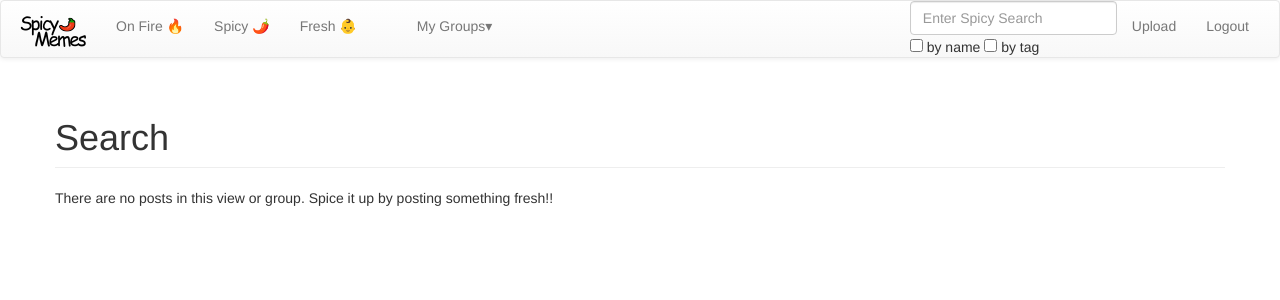
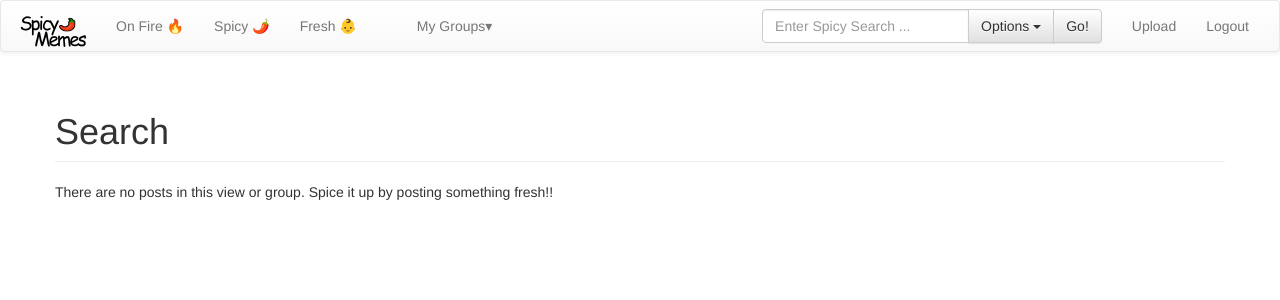
Before and after one commit to spicy-memes17/enterprise-memes, a Django app: page /spicy_memes/search in a window 1280 px wide. Shown: the top 300 px of the page. Run offline with Django 3.2, Linux system fonts and the light colour scheme; data that the repository does not hold is empty; some libraries are stand-ins or nearby versions.

Commit message:
caros better search bar

```diff
--- a/spicy_memes/templates/content.html
+++ b/spicy_memes/templates/content.html
@@ -7,9 +7,10 @@
     <meta charset="UTF-8">
     <title>Spicy Memes</title>
         <!-- Bootstrap -->
-        <link rel="stylesheet" href="//maxcdn.bootstrapcdn.com/bootstrap/3.3.7/css/bootstrap.min.css">
-        <link rel="stylesheet" href="//maxcdn.bootstrapcdn.com/bootstrap/3.3.7/css/bootstrap-theme.min.css">
+        <link rel="stylesheet" href="https://maxcdn.bootstrapcdn.com/bootstrap/3.3.7/css/bootstrap.min.css">
+        <link rel="stylesheet" href="https://maxcdn.bootstrapcdn.com/bootstrap/3.3.7/css/bootstrap-theme.min.css">
         <script src="https://ajax.googleapis.com/ajax/libs/jquery/3.2.1/jquery.min.js"></script>
+        <script src="https://maxcdn.bootstrapcdn.com/bootstrap/3.3.7/js/bootstrap.min.js"></script>
         <link rel="stylesheet" href="{% static 'spicy_memes.css' %}">
         <link rel="stylesheet" href="{% static 'buttons.css' %}">
 
--- a/spicy_memes/templates/nav.html
+++ b/spicy_memes/templates/nav.html
@@ -37,17 +37,27 @@
             </li>
         </ul>
         <ul class="nav navbar-nav navbar-right">
-			<li>
-				<form method= "GET" action="{% url 'spicy_memes:search' %}">
-					<input class="form-control" type="text" name="search_term" placeholder="Enter Spicy Search"/>
-					<input type="checkbox" name="by_name"> by name </input>
-					<input type="checkbox" name="by_tag"> by tag </input>
-				</form>
-			</li>
             <li {% if active == "uploadFile" %} class="active" {% endif %}><a href="{% url 'spicy_memes:uploadFile' %}">Upload</a></li>
             <li><a href="/spicy_memes/logout">Logout</a></li>
             <!--<button action="upload">Upload</button>-->
         </ul>
+        <form method="GET" action="{% url 'spicy_memes:search' %}" class="navbar-form navbar-right">
+            <div class="input-group" >
+                <input type="text" class="form-control" onkeydown="if (event.keyCode == 13) { this.form.submit(); return false; }" name="search_term" placeholder="Enter Spicy Search ..."/>
+                <div class="input-group-btn">
+                    <div class="btn-group">
+                        <button role="button" class="btn btn-default dropdown-toggle" data-toggle="dropdown" aria-haspopup="true" aria-expanded="false">Options <span class="caret"></span></button>
+                        <ul class="dropdown-menu dropdown-menu-right" role="menu">
+                            <li><a href="#"><strong>Filter only: </strong></a></li>
+                            <li role="separator" class="divider"></li>
+                            <li><a href="#"><input type="checkbox" name="by_name"/> by name</a></li>
+                            <li><a href="#"><input type="checkbox" name="by_tag"/> by tag</a></li>
+                        </ul>
+                    </div>
+                    <button class="btn btn-default" type="submit">Go!</button>
+                </div>
+            </div>
+        </form>
     </div>
 </div>
 </nav>
--- a/spicy_memes/views.py
+++ b/spicy_memes/views.py
@@ -281,7 +281,12 @@ def search(request):
             by_name = searchform.cleaned_data.get('by_name')
             both_false = not (by_tags or by_name)
             for term in search_terms:   #we sort by tags if the tag selection is true or neither is set (default)
-                if both_false or by_tags:
+                term = term.strip()
+                if both_false:
+                    filtered_posts = Post.objects.filter(tags__name=term) | Post.objects.filter(title__contains=term)
+                    dublonen = list(set(filtered_posts))
+                    posts.extend(dublonen)
+                if by_tags:
                     try:
                         tag= Tag.objects.get(name=term).name
                         if tag is not "":#here or one step up?
```
